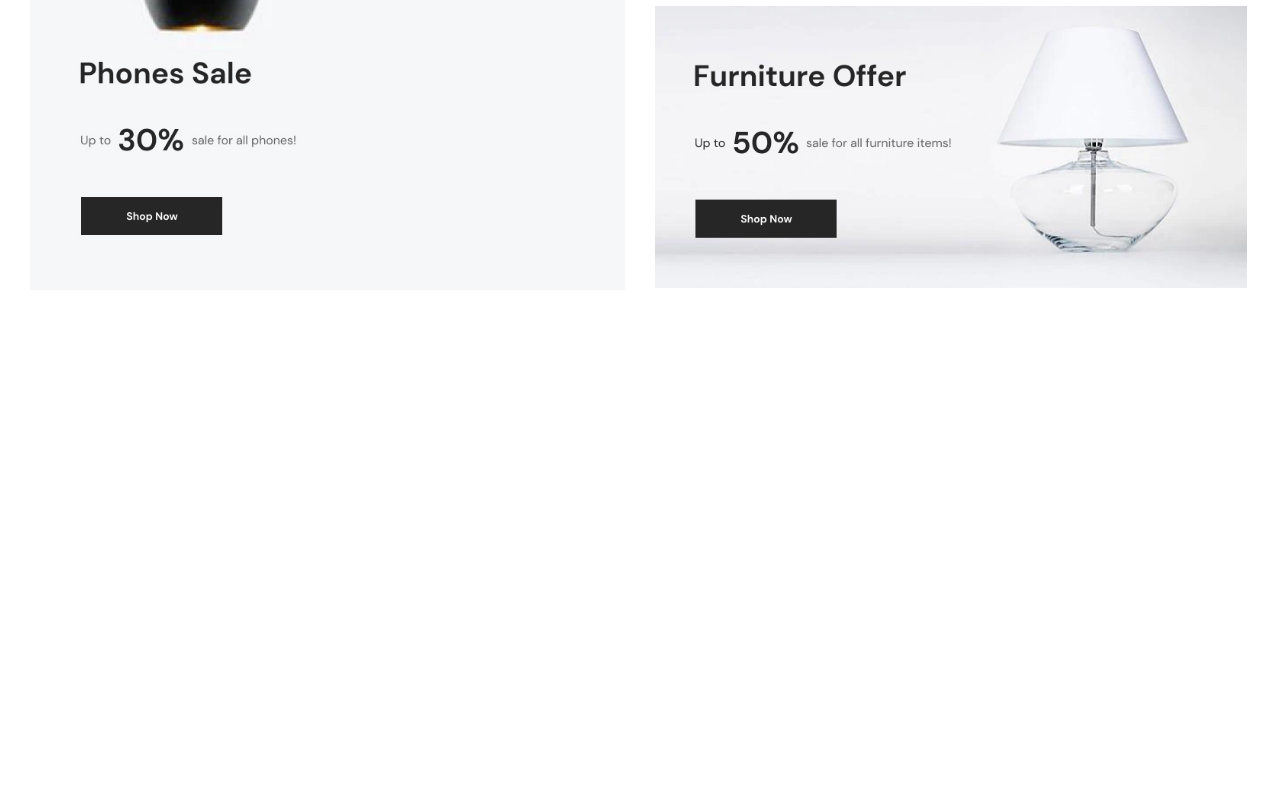
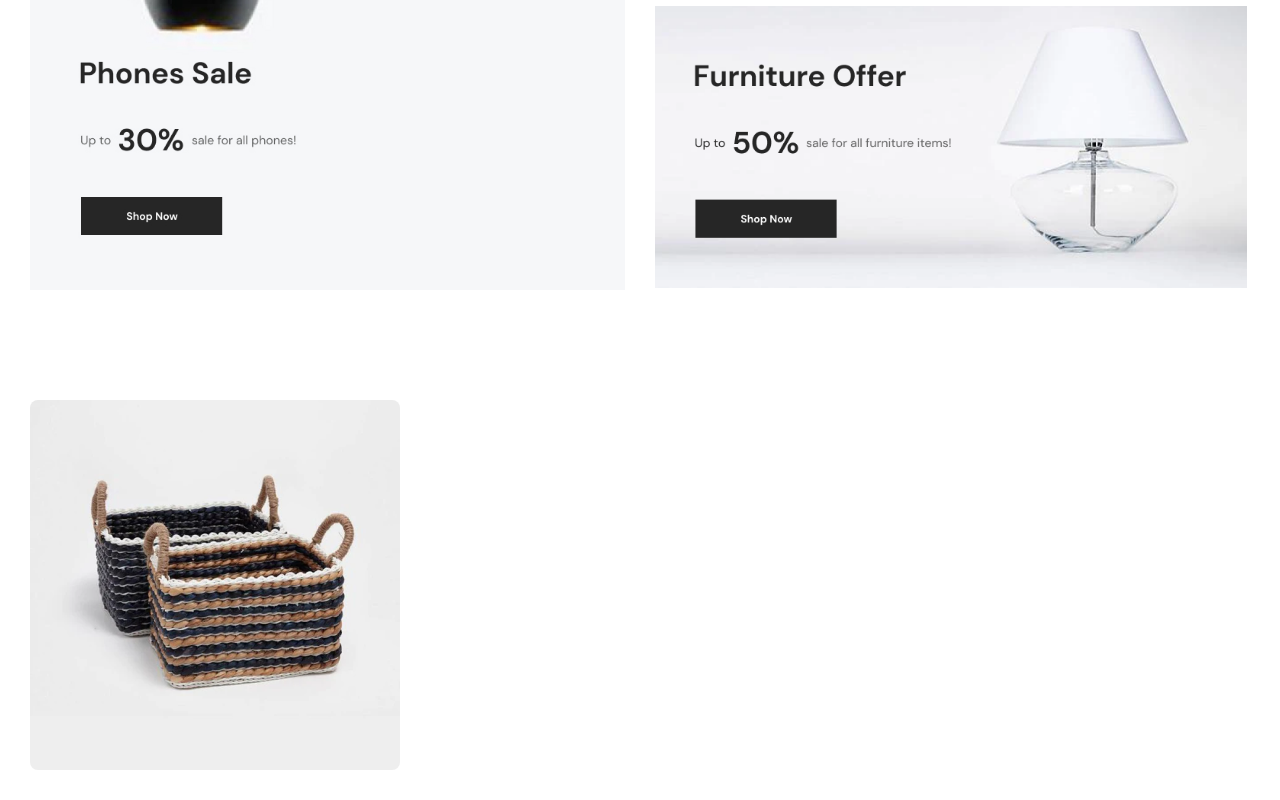
Before and after one commit to md-liton/Mixcotton, a React (Vite) app: page / in a window 1280 px wide. Shown: the part 1023-1823 px from the top of the page. Before the commit the page ends 1393 px from the top, so only its background shows below. Built offline with nearby package versions, Linux system fonts and the light colour scheme.

Commit message:
NewProduct-part

```diff
--- a/src/Components/Advertise/Advertise.jsx
+++ b/src/Components/Advertise/Advertise.jsx
@@ -1,9 +1,10 @@
-import React from 'react'
+import React, { useEffect } from 'react'
 import ad1 from '../../assets/Ad1.jpg'
 import ad2 from '../../assets/Ad2.png'
 import ad3 from '../../assets/Ad3.png'
 
 const Advertise = () => {
+
   return (
     <section className='py-[80px]'>
         <div className="container">
--- a/src/Components/Home/Home.jsx
+++ b/src/Components/Home/Home.jsx
@@ -4,6 +4,7 @@ import Header from '../Header/Header'
 import Banner from '../Banner/Banner'
 import Policy from '../Policy/Policy'
 import Advertise from '../Advertise/Advertise'
+import Newproduct from '../Newproduct/Newproduct'
 
 const Home = () => {
   return (
@@ -13,6 +14,7 @@ const Home = () => {
     <Banner/>
     <Policy/>
     <Advertise/>
+    <Newproduct/>
     </>
   )
 }
--- /dev/null
+++ b/src/Components/Newproduct/Newproduct.jsx
@@ -0,0 +1,29 @@
+import React, { useEffect } from 'react'
+import newimg from '../../assets/new.png'
+
+const Newproduct = () => {
+    // useEffect(()=>{
+    //     const newProduct = document.querySelector()
+    // },{})
+  return (
+    <section className='py-[30px]'>
+        <div className="container">
+            <div className="new_main">
+                  <div className='relative new_product cursor-pointer'>
+                      <div className='w-[370px] h-[370px] rounded-lg overflow-hidden '>
+                        <img src={newimg} alt="img" className='w-full h-full'/>
+                      </div>
+                      <div className='new_btn absolute bottom-0 left-0 w-[370px] bg-white  text-white font-normal font-dm'>
+                        <div className=' py-[30px] '>
+                            <button className='py-[10px] px-[30px] rounded-lg bg-primary hover:bg-transparent hover:border hove:border-[1px] hover:border-primary hover:text-primary easy-in duration-300'>Add to Cart</button>
+                            <button>View Details</button>
+                        </div>
+                      </div>
+                  </div>
+            </div>
+        </div>
+    </section>
+  )
+}
+
+export default Newproduct
--- a/src/index.css
+++ b/src/index.css
@@ -1,3 +1,14 @@
 @tailwind base;
 @tailwind components;
 @tailwind utilities;
+
+.new_btn{
+    opacity: 0;
+    visibility: hidden;
+}
+
+.new_product:hover .new_btn{
+    opacity: 1;
+    visibility: visible;
+    transition: all linear .3s;
+}
```
Also changed, not shown: src/assets/new.png (added).
